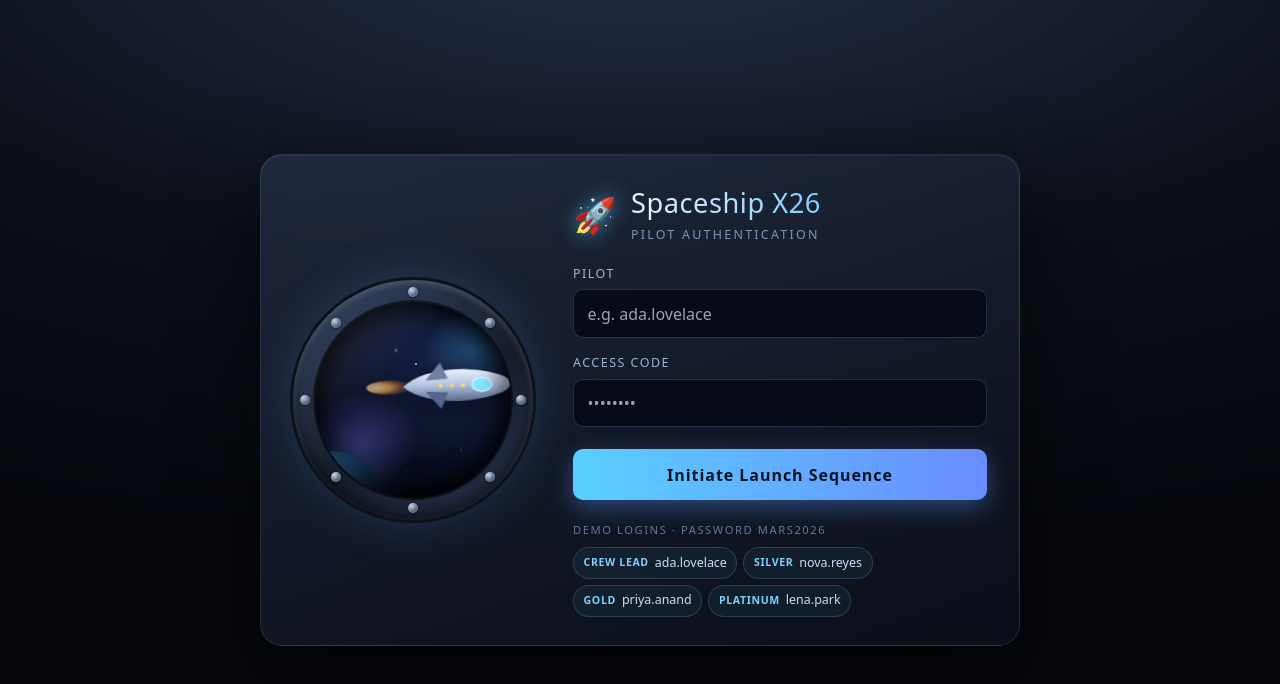
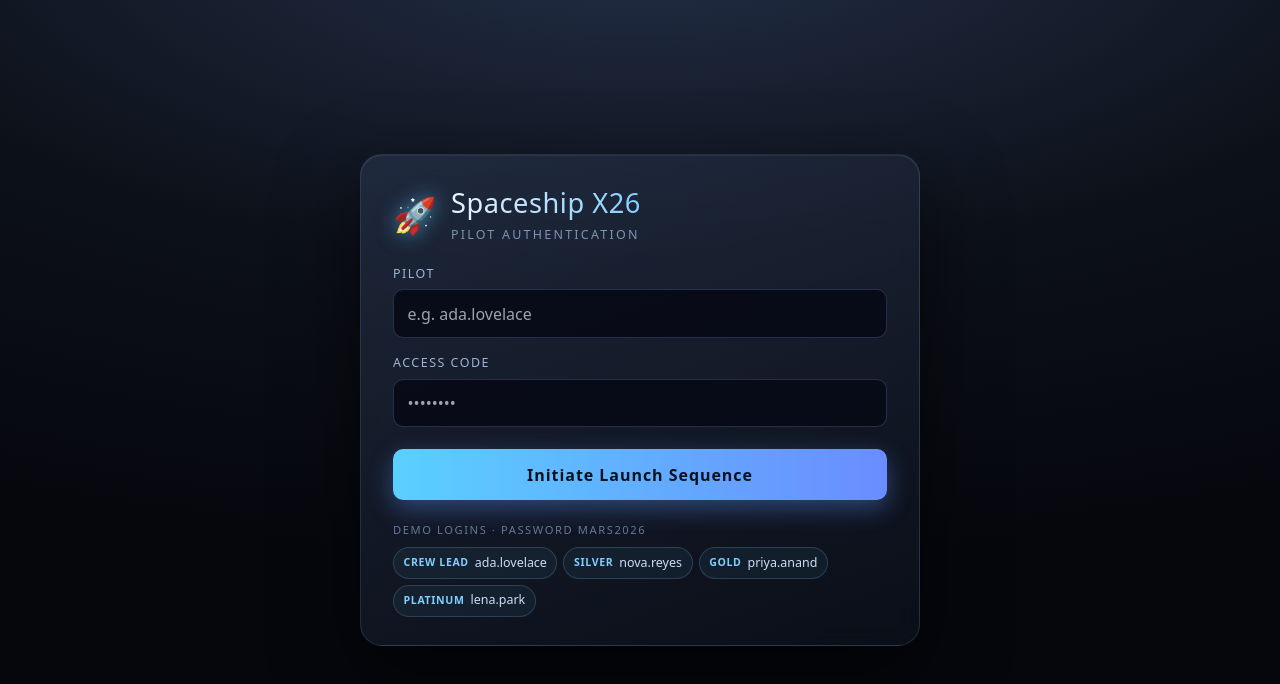
Before and after one commit to rfengl/spaceshipx26, a React (Vite) app in the folder client/: page / in a window 1280 px wide. Shown: the top 684 px of the page. Built offline with nearby package versions, Linux system fonts and the light colour scheme.

Commit message:
refactor: drop the decorative cockpit artwork from the login
- remove the PortHole component + stylesheet
- reduce the login to the auth console; update the README

```diff
--- a/client/src/pages/Login/LoginPage.tsx
+++ b/client/src/pages/Login/LoginPage.tsx
@@ -2,7 +2,6 @@ import { useState, type FormEvent } from 'react';
 
 import { login } from '../../api/auth';
 import type { AuthUser } from '../../types';
-import PortHole from './PortHole';
 
 interface Props {
   onAuthenticated: (user: AuthUser) => void;
@@ -52,10 +51,7 @@ export default function LoginPage({ onAuthenticated }: Props) {
 
   return (
     <div className="grid min-h-screen place-items-center px-4 py-8 bg-[radial-gradient(120%_80%_at_50%_-10%,#243049_0%,#0c1018_55%,#05070d_100%)]">
-      <div className="grid w-[min(760px,100%)] grid-cols-1 items-center gap-6 rounded-[22px] border border-[rgba(140,170,220,0.18)] bg-[linear-gradient(160deg,rgba(40,52,76,0.65),rgba(12,16,26,0.85))] px-8 py-7 shadow-[0_30px_80px_rgba(0,0,0,0.6),inset_0_1px_0_rgba(255,255,255,0.06)] backdrop-blur-md md:grid-cols-[240px_1fr] md:gap-10">
-        {/* The window: looking out into the universe (bespoke art component) */}
-        <PortHole />
-
+      <div className="w-[min(560px,100%)] grid-cols-1 items-center gap-6 rounded-[22px] border border-[rgba(140,170,220,0.18)] bg-[linear-gradient(160deg,rgba(40,52,76,0.65),rgba(12,16,26,0.85))] px-8 py-7 shadow-[0_30px_80px_rgba(0,0,0,0.6),inset_0_1px_0_rgba(255,255,255,0.06)] backdrop-blur-md">
         {/* The console: login controls (Tailwind utilities) */}
         <form className="flex flex-col gap-4" onSubmit={handleSubmit}>
           <div className="mb-1 flex items-center gap-3.5">
--- a/client/src/pages/Login/PortHole.css
+++ /dev/null
@@ -1,283 +0,0 @@
-/* ===========================================================================
-   PortHole artwork — the login cockpit window looking out into space.
-   Bespoke visual effects kept as plain CSS, scoped to this component and out of
-   the app's main stylesheet. Everything else in the app is styled with Tailwind.
-   =========================================================================== */
-
-/* The porthole itself is the metal hull frame; the glass is inset inside it
-   so the bolts sit on the metal ring, not on the glass. */
-.porthole {
-  position: relative;
-  width: min(100%, 240px);
-  margin: 0 auto;
-  aspect-ratio: 1 / 1;
-  border-radius: 50%;
-  background: linear-gradient(145deg, #3a4a6b, #161d2b 55%, #28344e);
-  box-shadow:
-    0 0 0 3px #0d111a,
-    0 0 50px rgba(90, 170, 255, 0.22),
-    inset 0 3px 6px rgba(255, 255, 255, 0.18),
-    inset 0 -6px 14px rgba(0, 0, 0, 0.6);
-}
-
-/* The glass: a circle inset from the frame, clipping the space scene. */
-.space {
-  position: absolute;
-  inset: 9%;
-  border-radius: 50%;
-  overflow: hidden;
-  isolation: isolate;
-  background: radial-gradient(
-    140% 120% at 70% 30%,
-    #18244a 0%,
-    #0a0f25 45%,
-    #04060f 100%
-  );
-  box-shadow: inset 0 0 30px rgba(0, 0, 0, 0.9);
-}
-
-/* Star layers (parallax) built from tiled radial-gradient dots */
-.stars {
-  position: absolute;
-  inset: -50%;
-  background-repeat: repeat;
-}
-
-.stars-far {
-  background-image:
-    radial-gradient(1px 1px at 25px 20px, rgba(255, 255, 255, 0.8), transparent),
-    radial-gradient(1px 1px at 90px 60px, rgba(200, 225, 255, 0.7), transparent),
-    radial-gradient(1px 1px at 150px 110px, rgba(255, 255, 255, 0.6), transparent),
-    radial-gradient(1px 1px at 60px 150px, rgba(255, 255, 255, 0.7), transparent),
-    radial-gradient(1px 1px at 190px 40px, rgba(210, 230, 255, 0.6), transparent);
-  background-size: 220px 220px;
-  animation:
-    drift 90s linear infinite,
-    twinkle 5s ease-in-out infinite;
-}
-
-.stars-mid {
-  background-image:
-    radial-gradient(1.6px 1.6px at 40px 30px, #ffffff, transparent),
-    radial-gradient(1.6px 1.6px at 120px 90px, #e6f0ff, transparent),
-    radial-gradient(1.6px 1.6px at 200px 150px, #ffffff, transparent),
-    radial-gradient(1.6px 1.6px at 80px 180px, #d9e8ff, transparent);
-  background-size: 260px 260px;
-  animation:
-    drift 60s linear infinite,
-    twinkle 3.5s ease-in-out infinite;
-}
-
-.stars-near {
-  background-image:
-    radial-gradient(2.2px 2.2px at 70px 50px, #ffffff, transparent),
-    radial-gradient(2.2px 2.2px at 180px 130px, #cfe6ff, transparent),
-    radial-gradient(2.2px 2.2px at 30px 170px, #ffffff, transparent);
-  background-size: 320px 320px;
-  animation:
-    drift 38s linear infinite,
-    twinkle 2.6s ease-in-out infinite;
-}
-
-@keyframes drift {
-  from {
-    transform: translateY(0);
-  }
-  to {
-    transform: translateY(120px);
-  }
-}
-
-@keyframes twinkle {
-  0%,
-  100% {
-    opacity: 0.45;
-  }
-  50% {
-    opacity: 1;
-  }
-}
-
-/* Distant nebula glow */
-.nebula {
-  position: absolute;
-  inset: 0;
-  background:
-    radial-gradient(40% 35% at 25% 70%, rgba(120, 90, 220, 0.35), transparent 70%),
-    radial-gradient(35% 30% at 80% 25%, rgba(40, 160, 220, 0.3), transparent 70%);
-  mix-blend-mode: screen;
-  animation: pulse 9s ease-in-out infinite;
-}
-
-@keyframes pulse {
-  0%,
-  100% {
-    opacity: 0.7;
-  }
-  50% {
-    opacity: 1;
-  }
-}
-
-/* A planet hugging the bottom-left of the view */
-.planet {
-  position: absolute;
-  width: 46%;
-  aspect-ratio: 1;
-  left: -14%;
-  bottom: -22%;
-  border-radius: 50%;
-  background: radial-gradient(
-    circle at 32% 30%,
-    #6fd6ff 0%,
-    #2a6fb0 38%,
-    #133a63 70%,
-    #0a1f38 100%
-  );
-  box-shadow:
-    inset -14px -10px 40px rgba(0, 0, 0, 0.6),
-    0 0 40px rgba(70, 150, 220, 0.4);
-}
-
-/* Spaceship drifting across the window */
-.ship {
-  position: absolute;
-  top: 30%;
-  left: -30%;
-  filter: drop-shadow(0 6px 14px rgba(0, 0, 0, 0.55));
-  animation: fly 18s linear infinite;
-}
-
-@keyframes fly {
-  0% {
-    transform: translate(0, 0) rotate(-2deg);
-  }
-  50% {
-    transform: translate(120%, -10%) rotate(-2deg);
-  }
-  100% {
-    transform: translate(260%, 4%) rotate(-2deg);
-  }
-}
-
-.thrust {
-  transform-origin: 60px 45px;
-  animation: flicker 0.18s steps(2) infinite;
-}
-
-@keyframes flicker {
-  from {
-    opacity: 0.65;
-    transform: scaleX(0.92);
-  }
-  to {
-    opacity: 1;
-    transform: scaleX(1.08);
-  }
-}
-
-/* Occasional shooting star — glowing head leads, faint tail trails behind */
-.shooting-star {
-  position: absolute;
-  top: 12%;
-  left: 8%;
-  width: 90px;
-  height: 2px;
-  background: linear-gradient(90deg, transparent, rgba(255, 255, 255, 0.95));
-  border-radius: 2px;
-  transform: rotate(32deg);
-  opacity: 0;
-  animation: shoot 7s ease-in infinite;
-}
-
-@keyframes shoot {
-  0%,
-  82% {
-    opacity: 0;
-    transform: translate(0, 0) rotate(32deg);
-  }
-  85% {
-    opacity: 1;
-  }
-  100% {
-    opacity: 0;
-    transform: translate(190px, 120px) rotate(32deg);
-  }
-}
-
-/* Curved glass reflection over the whole window */
-.glass-glare {
-  position: absolute;
-  inset: 0;
-  background:
-    linear-gradient(135deg, rgba(255, 255, 255, 0.16) 0%, transparent 38%),
-    radial-gradient(120% 80% at 50% 120%, rgba(0, 0, 0, 0.5), transparent 60%);
-  pointer-events: none;
-}
-
-/* Seam + inner shading where the glass meets the metal frame */
-.frame {
-  position: absolute;
-  inset: 9%;
-  border-radius: 50%;
-  box-shadow:
-    0 0 0 2px rgba(0, 0, 0, 0.55),
-    inset 0 0 22px 6px rgba(0, 0, 0, 0.6);
-  pointer-events: none;
-}
-
-/* Bolts spaced around the metal frame ring */
-.bolt {
-  position: absolute;
-  width: 10px;
-  height: 10px;
-  border-radius: 50%;
-  background: radial-gradient(circle at 35% 30%, #c9d6ea, #5a6a86 55%, #2a3344 100%);
-  box-shadow:
-    0 1px 2px rgba(0, 0, 0, 0.6),
-    inset 0 0 2px rgba(255, 255, 255, 0.5);
-  z-index: 3;
-}
-
-.b1 {
-  top: 3%;
-  left: 50%;
-  transform: translateX(-50%);
-}
-.b2 {
-  top: 50%;
-  right: 3%;
-  transform: translateY(-50%);
-}
-.b3 {
-  bottom: 3%;
-  left: 50%;
-  transform: translateX(-50%);
-}
-.b4 {
-  top: 50%;
-  left: 3%;
-  transform: translateY(-50%);
-}
-.b5 {
-  top: 16%;
-  right: 16%;
-}
-.b6 {
-  bottom: 16%;
-  right: 16%;
-}
-.b7 {
-  bottom: 16%;
-  left: 16%;
-}
-.b8 {
-  top: 16%;
-  left: 16%;
-}
-
-@media (max-width: 720px) {
-  .porthole {
-    width: min(210px, 64vw);
-  }
-}
--- a/client/src/pages/Login/PortHole.tsx
+++ /dev/null
@@ -1,78 +0,0 @@
-import './PortHole.css';
-
-/**
- * The login cockpit window: a metal porthole looking out into space — drifting
- * stars, a nebula, a planet, a passing spaceship and the occasional shooting
- * star. Purely decorative (aria-hidden); all of its styling lives in the
- * co-located PortHole.css so the bespoke artwork stays out of the main code.
- */
-export default function PortHole() {
-  return (
-    <div className="porthole" aria-hidden="true">
-      <div className="space">
-        <div className="stars stars-far" />
-        <div className="stars stars-mid" />
-        <div className="stars stars-near" />
-        <div className="nebula" />
-        <div className="planet" />
-        <div className="shooting-star" />
-
-        <div className="ship">
-          <svg viewBox="0 0 240 90" width="150" aria-hidden="true">
-            <defs>
-              <linearGradient id="hull" x1="0" y1="0" x2="0" y2="1">
-                <stop offset="0" stopColor="#eef4ff" />
-                <stop offset="0.5" stopColor="#aebfdd" />
-                <stop offset="1" stopColor="#5a6a8c" />
-              </linearGradient>
-              <radialGradient id="flame" cx="0.2" cy="0.5" r="0.8">
-                <stop offset="0" stopColor="#fff7d6" />
-                <stop offset="0.4" stopColor="#ffb347" />
-                <stop offset="1" stopColor="rgba(255,80,40,0)" />
-              </radialGradient>
-            </defs>
-            <ellipse
-              className="thrust"
-              cx="36"
-              cy="45"
-              rx="40"
-              ry="11"
-              fill="url(#flame)"
-            />
-            <path
-              d="M60 45 C90 18 160 12 214 30 C226 34 232 40 232 45 C232 50 226 56 214 60 C160 78 90 72 60 45 Z"
-              fill="url(#hull)"
-            />
-            <path d="M96 36 L120 8 L132 34 Z" fill="#6f7fa6" />
-            <path d="M96 54 L120 82 L132 56 Z" fill="#55648a" />
-            <ellipse cx="186" cy="45" rx="16" ry="11" fill="#7fe9ff" opacity="0.95" />
-            <ellipse
-              cx="186"
-              cy="45"
-              rx="16"
-              ry="11"
-              fill="none"
-              stroke="#dff7ff"
-              strokeWidth="2"
-            />
-            <circle cx="120" cy="45" r="3.2" fill="#ffd86b" />
-            <circle cx="138" cy="45" r="3.2" fill="#ffd86b" />
-            <circle cx="156" cy="45" r="3.2" fill="#ffd86b" />
-          </svg>
-        </div>
-
-        <div className="glass-glare" />
-      </div>
-
-      <div className="frame" />
-      <span className="bolt b1" />
-      <span className="bolt b2" />
-      <span className="bolt b3" />
-      <span className="bolt b4" />
-      <span className="bolt b5" />
-      <span className="bolt b6" />
-      <span className="bolt b7" />
-      <span className="bolt b8" />
-    </div>
-  );
-}
```
Also changed, not shown: 1 other file (tests, documents, lock files or other folders).
